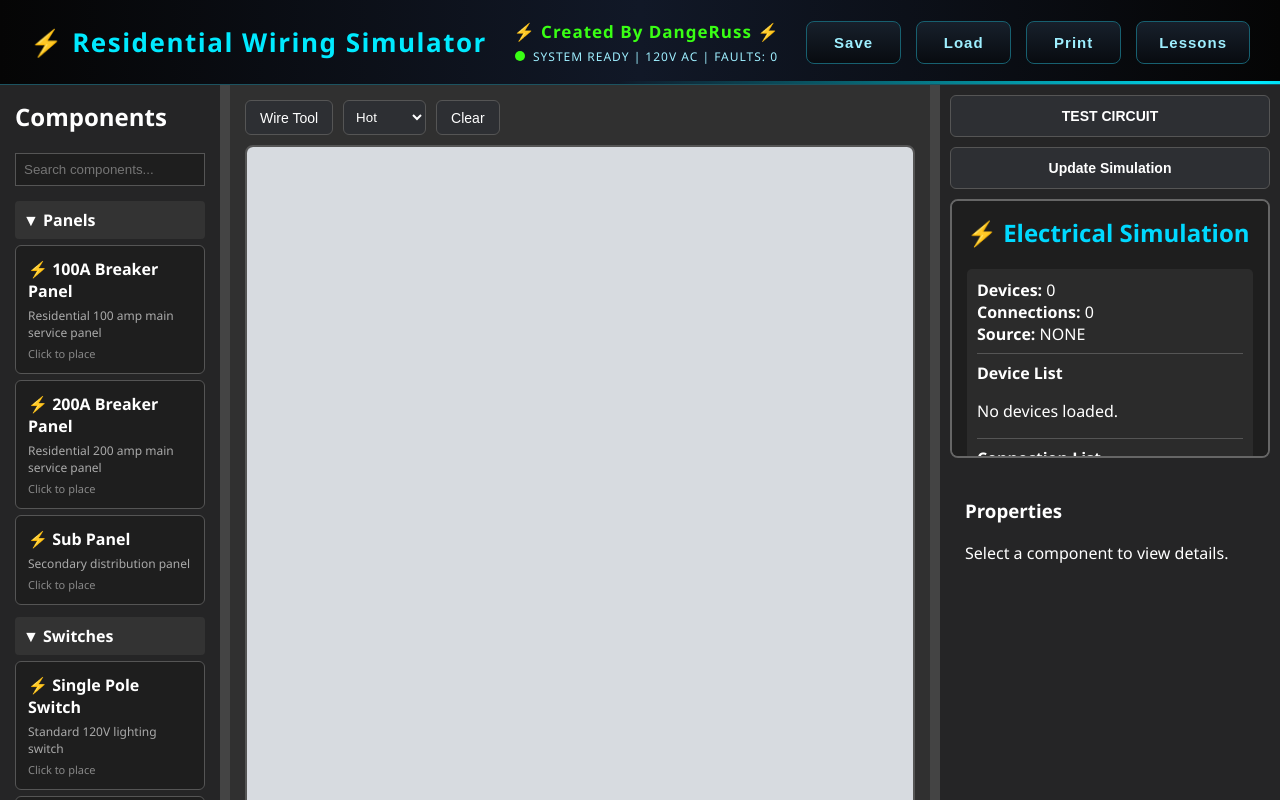
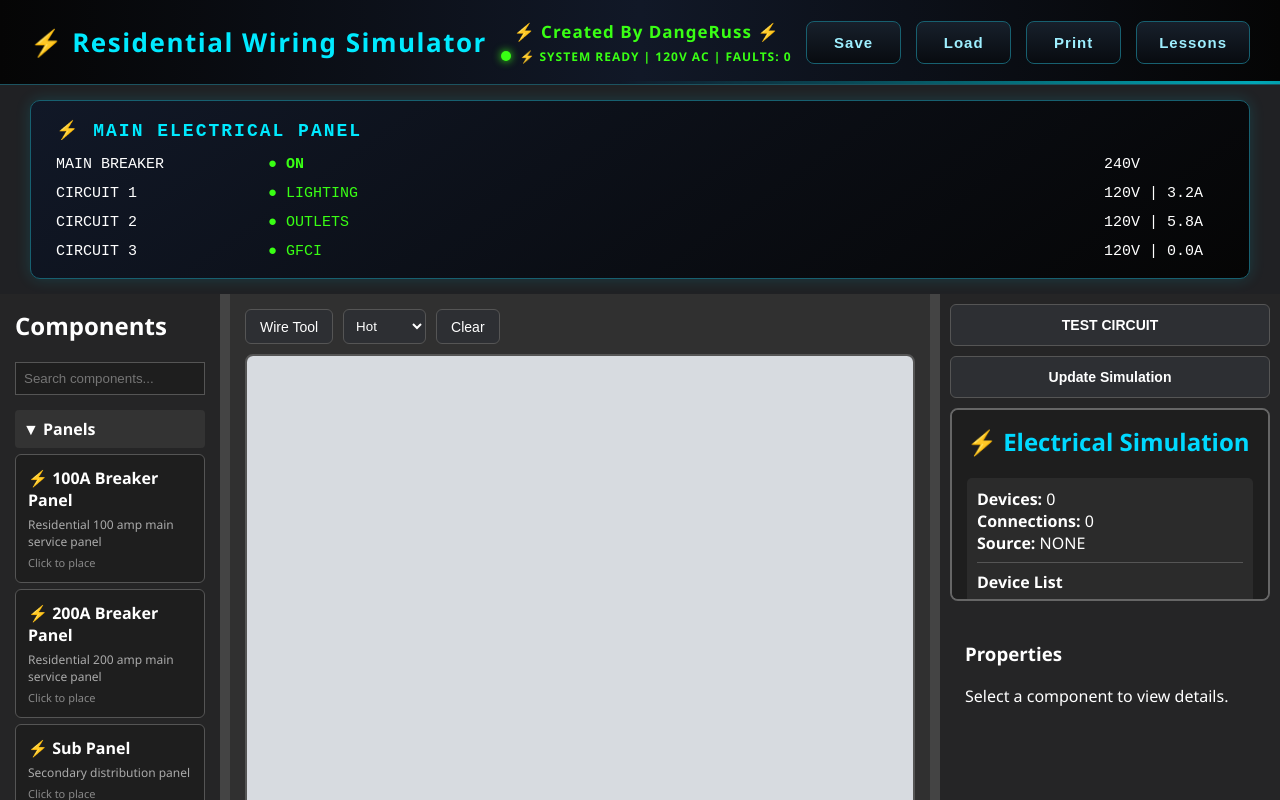
Before and after one commit to DangeRussXXX/residential-wiring-simulator, a React (Vite) app: page / in a window 1280 px wide. Built offline with nearby package versions, Linux system fonts and the light colour scheme.

Commit message:
Update simulator interface and components2

```diff
--- /dev/null
+++ b/src/components/BreakerPanel.tsx
@@ -0,0 +1,176 @@
+type BreakerPanelProps = {
+  circuitStatus?: "READY" | "WARNING" | "FAULT";
+};
+
+
+export default function BreakerPanel({
+  circuitStatus = "READY",
+}: BreakerPanelProps) {
+
+  const isFault = circuitStatus === "FAULT";
+  const isWarning = circuitStatus === "WARNING";
+
+  const indicatorColor =
+    isFault
+      ? "#ff4040"
+      : isWarning
+      ? "#ffd700"
+      : "#39ff14";
+
+
+  return (
+    <div
+      style={{
+        margin: "15px 30px",
+        padding: "18px 25px",
+        background:
+          "linear-gradient(145deg, #111827, #050505)",
+        border: "1px solid #176070",
+        borderRadius: "10px",
+        color: "#fff",
+        fontFamily: "monospace",
+        boxShadow:
+          "0 0 15px rgba(0,234,255,.15)",
+      }}
+    >
+
+      {/* Panel Header */}
+      <h3
+        style={{
+          margin: "0 0 15px 0",
+          color: "#00eaff",
+          letterSpacing: "2px",
+          fontSize: "18px",
+        }}
+      >
+        ⚡ MAIN ELECTRICAL PANEL
+      </h3>
+
+
+
+      {/* Panel Readings */}
+      <div
+        style={{
+          display: "grid",
+          gridTemplateColumns:
+            "200px 1fr 120px",
+          gap: "12px",
+          fontSize: "15px",
+          alignItems: "center",
+        }}
+      >
+
+        {/* Main Breaker */}
+        <span>
+          MAIN BREAKER
+        </span>
+
+        <span
+          style={{
+            color: indicatorColor,
+            fontWeight: "bold",
+          }}
+        >
+          ● {isFault ? "OFF" : "ON"}
+        </span>
+
+        <span>
+          {isFault ? "TRIPPED" : "240V"}
+        </span>
+
+
+
+        {/* Circuit 1 */}
+        <span>
+          CIRCUIT 1
+        </span>
+
+        <span
+          style={{
+            color: "#39ff14",
+          }}
+        >
+          ● LIGHTING
+        </span>
+
+        <span>
+          120V | 3.2A
+        </span>
+
+
+
+        {/* Circuit 2 */}
+        <span>
+          CIRCUIT 2
+        </span>
+
+        <span
+          style={{
+            color: isWarning
+              ? "#ffd700"
+              : "#39ff14",
+          }}
+        >
+          ● OUTLETS
+        </span>
+
+        <span>
+          120V | 5.8A
+        </span>
+
+
+
+        {/* Circuit 3 */}
+        <span>
+          CIRCUIT 3
+        </span>
+
+        <span
+          style={{
+            color: isFault
+              ? "#ff4040"
+              : "#39ff14",
+          }}
+        >
+          ● GFCI
+        </span>
+
+        <span>
+          {isFault
+            ? "DISABLED"
+            : "120V | 0.0A"}
+        </span>
+
+      </div>
+
+
+      {/* Warning Message */}
+      {isWarning && (
+        <div
+          style={{
+            marginTop: "15px",
+            color: "#ffd700",
+            fontWeight: "bold",
+          }}
+        >
+          ⚠ CHECK CONNECTIONS BEFORE ENERGIZING
+        </div>
+      )}
+
+
+      {/* Fault Message */}
+      {isFault && (
+        <div
+          style={{
+            marginTop: "15px",
+            color: "#ff4040",
+            fontWeight: "bold",
+          }}
+        >
+          ⚠ SAFETY LOCKOUT ACTIVE — RESET BREAKER REQUIRED
+        </div>
+      )}
+
+    </div>
+  );
+}
--- a/src/components/TopToolbar.tsx
+++ b/src/components/TopToolbar.tsx
@@ -1,4 +1,47 @@
-export default function TopToolbar() {
+type TopToolbarProps = {
+  circuitStatus?: "READY" | "WARNING" | "FAULT";
+  onResetBreaker?: () => void;
+};
+
+
+export default function TopToolbar({
+  circuitStatus = "READY",
+  onResetBreaker,
+}: TopToolbarProps) {
+
+
+  const statusColor =
+    circuitStatus === "FAULT"
+      ? "#ff4040"
+      : circuitStatus === "WARNING"
+      ? "#ffd700"
+      : "#39ff14";
+
+
+  const statusText =
+    circuitStatus === "FAULT"
+      ? "⚠ BREAKER TRIPPED | CIRCUIT FAULT"
+      : circuitStatus === "WARNING"
+      ? "⚡ CHECK CONNECTIONS | INCOMPLETE"
+      : "⚡ SYSTEM READY | 120V AC | FAULTS: 0";
+
+
+  const flowColor =
+    circuitStatus === "FAULT"
+      ? "#ff4040"
+      : circuitStatus === "WARNING"
+      ? "#ffd700"
+      : "#00eaff";
+
+
+  const flowSpeed =
+    circuitStatus === "FAULT"
+      ? "0.6s"
+      : circuitStatus === "WARNING"
+      ? "1s"
+      : "2s";
+
+
   return (
     <div
       style={{
@@ -15,7 +58,7 @@ export default function TopToolbar() {
       }}
     >
 
-      {/* flowing electricity line */}
+      {/* Electrical current flow */}
       <div
         style={{
           position: "absolute",
@@ -24,13 +67,15 @@ export default function TopToolbar() {
           height: "3px",
           width: "100%",
           background:
-            "linear-gradient(90deg, transparent, #00eaff, transparent)",
-          animation: "electricFlow 2s linear infinite",
+            `linear-gradient(90deg, transparent, ${flowColor}, transparent)`,
+          animation:
+            `electricFlow ${flowSpeed} linear infinite`,
         }}
       />
 
 
-      {/* LEFT - Simulator Name */}
+
+      {/* LEFT */}
       <div
         style={{
           flex: 1,
@@ -38,6 +83,7 @@ export default function TopToolbar() {
           alignItems: "center",
         }}
       >
+
         <h2
           style={{
             margin: 0,
@@ -50,11 +96,13 @@ export default function TopToolbar() {
         >
           ⚡ Residential Wiring Simulator
         </h2>
+
       </div>
 
 
 
-      {/* CENTER - Creator + System Status */}
+
+      {/* CENTER */}
       <div
         style={{
           flex: 1,
@@ -66,7 +114,8 @@ export default function TopToolbar() {
         }}
       >
 
-        {/* Creator link */}
+
+        {/* Creator Link */}
         <div
           onClick={() =>
             window.open(
@@ -74,6 +123,7 @@ export default function TopToolbar() {
               "_blank"
             )
           }
+
           style={{
             color: "#39ff14",
             fontSize: "17px",
@@ -82,11 +132,13 @@ export default function TopToolbar() {
             cursor: "pointer",
             transition: "all .2s ease",
           }}
+
           onMouseEnter={(e) => {
             e.currentTarget.style.color = "#00eaff";
             e.currentTarget.style.textShadow =
               "0 0 8px #00eaff";
           }}
+
           onMouseLeave={(e) => {
             e.currentTarget.style.color = "#39ff14";
             e.currentTarget.style.textShadow = "none";
@@ -96,6 +148,8 @@ export default function TopToolbar() {
         </div>
 
 
+
+
         {/* System Status */}
         <div
           style={{
@@ -103,28 +157,35 @@ export default function TopToolbar() {
             alignItems: "center",
             gap: "8px",
             fontSize: "12px",
-            color: "#9eefff",
+            color: statusColor,
             letterSpacing: "1px",
+            fontWeight: "700",
           }}
         >
+
           <span
             style={{
               height: "10px",
               width: "10px",
               borderRadius: "50%",
-              background: "#39ff14",
+              background: statusColor,
               display: "inline-block",
+              boxShadow:
+                `0 0 8px ${statusColor}`,
             }}
           />
 
-          SYSTEM READY | 120V AC | FAULTS: 0
+          {statusText}
+
         </div>
 
       </div>
 
 
 
-      {/* RIGHT - Controls */}
+
+
+      {/* RIGHT */}
       <div
         style={{
           flex: 1,
@@ -134,21 +195,51 @@ export default function TopToolbar() {
         }}
       >
 
+
+        {circuitStatus === "FAULT" && (
+          <button
+            onClick={onResetBreaker}
+
+            style={{
+              padding: "12px 20px",
+              borderRadius: "8px",
+              border:
+                "1px solid #ff4040",
+              background:
+                "linear-gradient(#3b1010,#140000)",
+              color: "#ff8080",
+              fontWeight: "800",
+              cursor: "pointer",
+              letterSpacing: "1px",
+            }}
+          >
+            🔄 RESET BREAKER
+          </button>
+        )}
+
+
+
+
+
         {["Save", "Load", "Print", "Lessons"].map((item) => (
+
           <button
             key={item}
+
             onClick={
               item === "Print"
                 ? () => window.print()
                 : undefined
             }
+
             style={{
               padding: "12px 22px",
               minWidth: "95px",
               borderRadius: "8px",
-              border: "1px solid #176070",
+              border:
+                "1px solid #176070",
               background:
-                "linear-gradient(#17202b, #080b10)",
+                "linear-gradient(#17202b,#080b10)",
               color: "#9eefff",
               fontSize: "15px",
               fontWeight: "700",
@@ -157,7 +248,9 @@ export default function TopToolbar() {
               transition: "all .2s ease",
             }}
 
-            onMouseEnter={(e) => {
+
+            onMouseEnter={(e)=>{
+
               e.currentTarget.style.background =
                 "#00eaff";
 
@@ -169,11 +262,14 @@ export default function TopToolbar() {
 
               e.currentTarget.style.boxShadow =
                 "0 0 12px rgba(0,234,255,.6)";
+
             }}
 
-            onMouseLeave={(e) => {
+
+            onMouseLeave={(e)=>{
+
               e.currentTarget.style.background =
-                "linear-gradient(#17202b, #080b10)";
+                "linear-gradient(#17202b,#080b10)";
 
               e.currentTarget.style.color =
                 "#9eefff";
@@ -183,30 +279,47 @@ export default function TopToolbar() {
 
               e.currentTarget.style.boxShadow =
                 "none";
+
             }}
+
           >
+
             {item}
+
           </button>
+
         ))}
 
+
       </div>
+
+
 
 
 
       <style>
         {`
           @keyframes electricFlow {
+
             0% {
               transform: translateX(-100%);
+              opacity: .4;
+            }
+
+            50% {
+              opacity: 1;
             }
 
             100% {
               transform: translateX(100%);
+              opacity: .4;
             }
+
           }
         `}
       </style>
 
+
     </div>
   );
 }
--- a/src/layout/SimulatorLayout.tsx
+++ b/src/layout/SimulatorLayout.tsx
@@ -1,4 +1,4 @@
-// Residential Wiring Simulator v2.3
+// Residential Wiring Simulator v2.4
 // Main simulator layout
 //
 // Handles:
@@ -7,6 +7,7 @@
 // - properties panel
 // - simulation panel
 // - live circuit graph
+// - breaker monitoring
 
 
 import {
@@ -22,6 +23,8 @@ import SimulationPanel from "../simulator/SimulationPanel";
 import ComponentLibrary from "../components/ComponentLibrary";
 
 import TopToolbar from "../components/TopToolbar";
+
+import BreakerPanel from "../components/BreakerPanel";
 
 import PropertiesPanel from "../components/PropertiesPanel";
 
@@ -49,30 +52,19 @@ import type {
 
 
 
-
-
 export default function SimulatorLayout(){
 
 
-
 const workspaceRef =
-
 useRef<WorkspaceHandle>(null);
 
 
 
-
-// Existing properties resize
-
 const resizing =
-
 useRef(false);
 
 
-// New component library resize
-
 const componentResizing =
-
 useRef(false);
 
 
@@ -80,62 +72,49 @@ useRef(false);
 
 
 const [selectedDevice,setSelectedDevice] =
-
 useState<ElectricalDevice|null>(null);
 
 
 
-
-
 const [devices,setDevices] =
-
 useState<ElectricalDevice[]>([]);
 
 
 
-
-
 const [,setConnections] =
-
 useState<Connection[]>([]);
 
 
 
-
-
 const [circuitPaths,setCircuitPaths] =
-
 useState<string[][]>([]);
 
 
 
-
-
 const [propertiesWidth,setPropertiesWidth] =
-
 useState(350);
 
 
 
+const [componentWidth,setComponentWidth] =
+useState(220);
 
-// New component panel width
 
-const [componentWidth,setComponentWidth] =
 
-useState(220);
+// NEW: electrical system status
+const [circuitStatus,setCircuitStatus] =
+useState<
+"READY" | "WARNING" | "FAULT"
+>("READY");
 
 
 
 
 
 const [graph,setGraph] =
-
 useState<CircuitGraph>({
-
 devices:[],
-
 connections:[]
-
 });
 
 
@@ -151,25 +130,17 @@ connections:[]
 // ---------------------------------
 
 function startResize(
-
 e:React.MouseEvent
-
 ){
 
-
 e.preventDefault();
-
 
 resizing.current=true;
 
 
-
 const startX=e.clientX;
 
-
 const startWidth=propertiesWidth;
-
-
 
 
 
@@ -177,13 +148,10 @@ const handleMouseMove=(event:MouseEvent)=>{
 
 
 if(!resizing.current)
-
 return;
 
 
-
 const delta=startX-event.clientX;
-
 
 
 const width=startWidth+delta;
@@ -196,10 +164,7 @@ setPropertiesWidth(width);
 
 }
 
-
 };
-
-
 
 
 
@@ -210,52 +175,32 @@ const stopResize=()=>{
 resizing.current=false;
 
 
-
 window.removeEventListener(
-
 "mousemove",
-
 handleMouseMove
-
 );
 
 
-
 window.removeEventListener(
-
 "mouseup",
-
 stopResize
-
 );
-
-
 
 };
 
 
 
 
-
 window.addEventListener(
-
 "mousemove",
-
 handleMouseMove
-
 );
 
 
-
 window.addEventListener(
-
 "mouseup",
-
 stopResize
-
 );
-
-
 
 }
 
@@ -272,11 +217,8 @@ stopResize
 // ---------------------------------
 
 function startComponentResize(
-
 e:React.MouseEvent
-
 ){
-
 
 e.preventDefault();
 
@@ -292,19 +234,14 @@ const startWidth=componentWidth;
 
 
 
-
-
 const handleMouseMove=(event:MouseEvent)=>{
 
 
 if(!componentResizing.current)
-
 return;
 
 
-
 const delta=event.clientX-startX;
-
 
 
 const width=startWidth+delta;
@@ -317,10 +254,7 @@ setComponentWidth(width);
 
 }
 
-
 };
-
-
 
 
 
@@ -331,52 +265,32 @@ const stopResize=()=>{
 componentResizing.current=false;
 
 
-
 window.removeEventListener(
-
 "mousemove",
-
 handleMouseMove
-
 );
 
 
-
 window.removeEventListener(
-
 "mouseup",
-
 stopResize
-
 );
-
-
 
 };
 
 
 
 
-
 window.addEventListener(
-
 "mousemove",
-
 handleMouseMove
-
 );
 
 
-
 window.addEventListener(
-
 "mouseup",
-
 stopResize
-
 );
-
-
 
 }
 
@@ -393,27 +307,19 @@ stopResize
 // ---------------------------------
 
 function handleDevicesChange(
-
 updatedDevices:ElectricalDevice[]
-
 ){
-
 
 setDevices(updatedDevices);
 
 
-
 setGraph(prev=>({
-
 
 devices:updatedDevices,
 
-
 connections:prev.connections
 
-
 }));
-
 
 }
 
@@ -430,27 +336,19 @@ connections:prev.connections
 // ---------------------------------
 
 function handleConnectionsChange(
-
 updatedConnections:Connection[]
-
 ){
-
 
 setConnections(updatedConnections);
 
 
-
 setGraph(prev=>({
-
 
 devices:prev.devices,
 
-
 connections:updatedConnections
 
-
 }));
-
 
 }
 
@@ -491,7 +389,6 @@ connections:currentConnections
 
 });
 
-
 }
 
 
@@ -529,8 +426,26 @@ overflow:"hidden"
 >
 
 
-<TopToolbar />
 
+<TopToolbar
+
+circuitStatus={circuitStatus}
+
+onResetBreaker={()=>
+
+setCircuitStatus("READY")
+
+}
+
+/>
+
+
+
+<BreakerPanel
+
+circuitStatus={circuitStatus}
+
+/>
 
 
 
@@ -745,8 +660,6 @@ userSelect:"none"
 
 
 
-{/* SCROLL AREA */}
-
 <div
 
 style={{
@@ -772,6 +685,9 @@ gap:"10px"
 >
 
 
+
+
+
 <button
 
 style={{
@@ -787,6 +703,7 @@ fontWeight:"bold"
 TEST CIRCUIT
 
 </button>
+
 
 
 
@@ -807,7 +724,6 @@ fontWeight:"bold"
 Update Simulation
 
 </button>
-
 
 
 
@@ -845,7 +761,6 @@ device.type==="Breaker Panel"
 
 
 
-
 <PropertiesPanel
 
 device={selectedDevice}
@@ -858,21 +773,22 @@ onUpdateDevice={(updated)=>{
 
 setSelectedDevice(updated);
 
-workspaceRef.current?.updateDevice(
-
-updated
-
-);
+workspaceRef.current?.updateDevice(updated);
 
 }}
 
 />
 
-</div>
+
 
 </div>
 
+
 </div>
+
+
+</div>
+
 
 </div>
 
```
